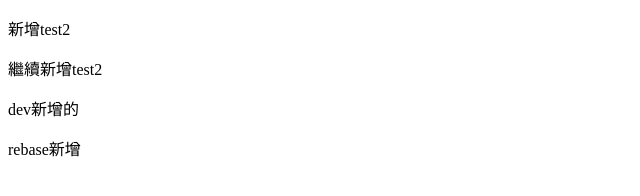
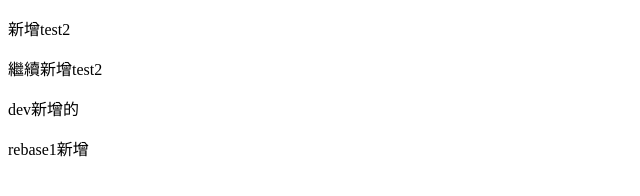
Before and after one commit to windjim/rebase_practice, a plain HTML site: page index.html in a window 1280 px wide. Shown: the full height of the page, 0-640 px from the left. Drawn offline with Linux system fonts and the light colour scheme.

Commit message:
rebase1新增後又增加

```diff
--- a/index.html
+++ b/index.html
@@ -9,6 +9,6 @@
     <p>新增test2</p>
     <p>繼續新增test2</p>
     <p>dev新增的</p>
-    <p>rebase新增</p>
+    <p>rebase1新增</p>
 </body>
 </html>
```
